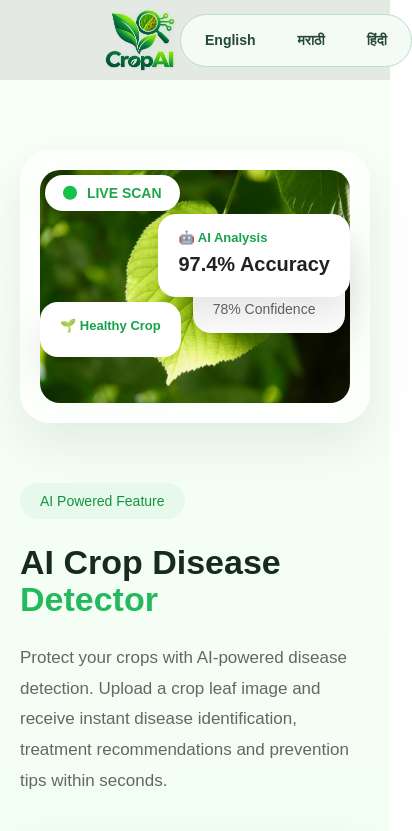
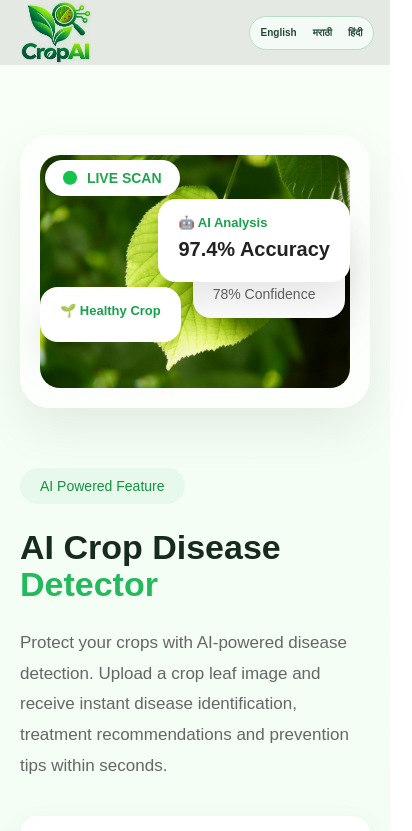
Before and after one commit to Vaishnavi-Payghan/AI-crop-disease-detector, a plain HTML site: page index.html in a window 390 px wide. Shown: the top 831 px of the page, 412 px wide, since content can reach past the window. Drawn offline with Linux system fonts and the light colour scheme.

Commit message:
update project changes

```diff
--- a/detector.css
+++ b/detector.css
@@ -106,6 +106,60 @@ transition:.3s;
 background:#1d8d42;
 color:#fff;
 
+}
+/* =========================
+   RESPONSIVE
+========================= */
+
+@media (max-width: 600px) {
+
+    .navbar {
+        height: 65px;
+
+        padding: 0 4%;
+    }
+
+    .nav-logo {
+        font-size: 21px;
+    }
+
+    .logo-icon {
+        width: 36px;
+        height: 36px;
+
+        font-size: 20px;
+    }
+
+    .language-toggle {
+        padding: 3px;
+    }
+
+    .lang-btn {
+        padding: 7px 9px;
+
+        font-size: 11px;
+    }
+}
+
+
+@media (max-width: 400px) {
+
+    .nav-logo {
+        font-size: 18px;
+    }
+
+    .logo-icon {
+        width: 32px;
+        height: 32px;
+
+        font-size: 17px;
+    }
+
+    .lang-btn {
+        padding: 6px 7px;
+
+        font-size: 10px;
+    }
 }
 
 /* ==========================
--- a/style.css
+++ b/style.css
@@ -53,10 +53,60 @@ body{
     box-shadow: 0 3px 8px rgba(22,163,74,0.25);
 
 }
-/* Responsive */
-/* @media( max-width: 600px){
-    .navbar
-} */
+/* =========================
+   RESPONSIVE
+========================= */
+
+@media (max-width: 600px) {
+
+    .navbar {
+        height: 65px;
+
+        padding: 0 4%;
+    }
+
+    .nav-logo {
+        font-size: 21px;
+    }
+
+    .logo-icon {
+        width: 36px;
+        height: 36px;
+
+        font-size: 20px;
+    }
+
+    .language-toggle {
+        padding: 3px;
+    }
+
+    .lang-btn {
+        padding: 7px 9px;
+
+        font-size: 11px;
+    }
+}
+
+
+@media (max-width: 400px) {
+
+    .nav-logo {
+        font-size: 18px;
+    }
+
+    .logo-icon {
+        width: 32px;
+        height: 32px;
+
+        font-size: 17px;
+    }
+
+    .lang-btn {
+        padding: 6px 7px;
+
+        font-size: 10px;
+    }
+}
 .ai-detector-section{
     padding:100px 8%;
     background:linear-gradient(180deg,#f8fff7,#eefcf1);
```
